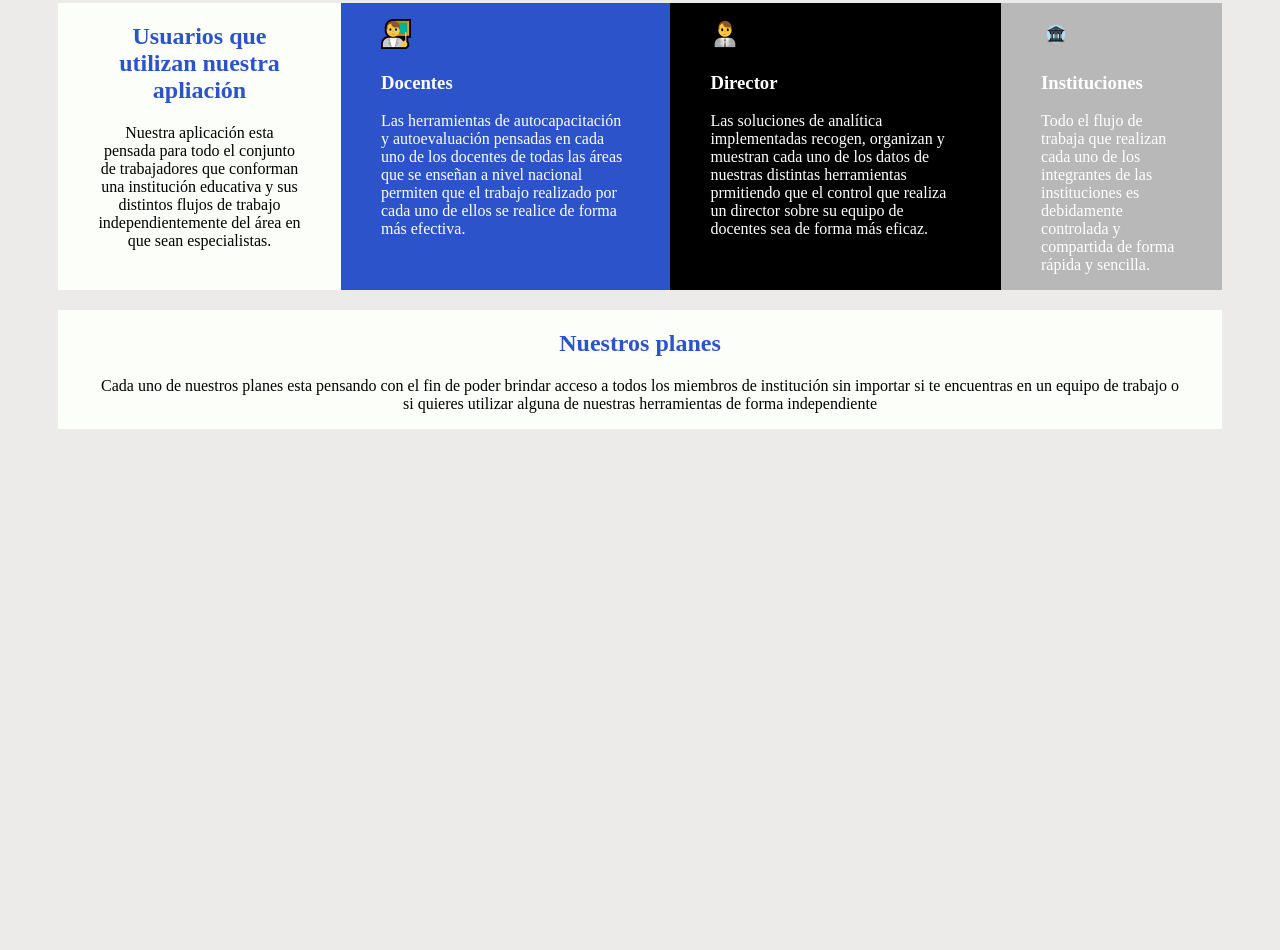
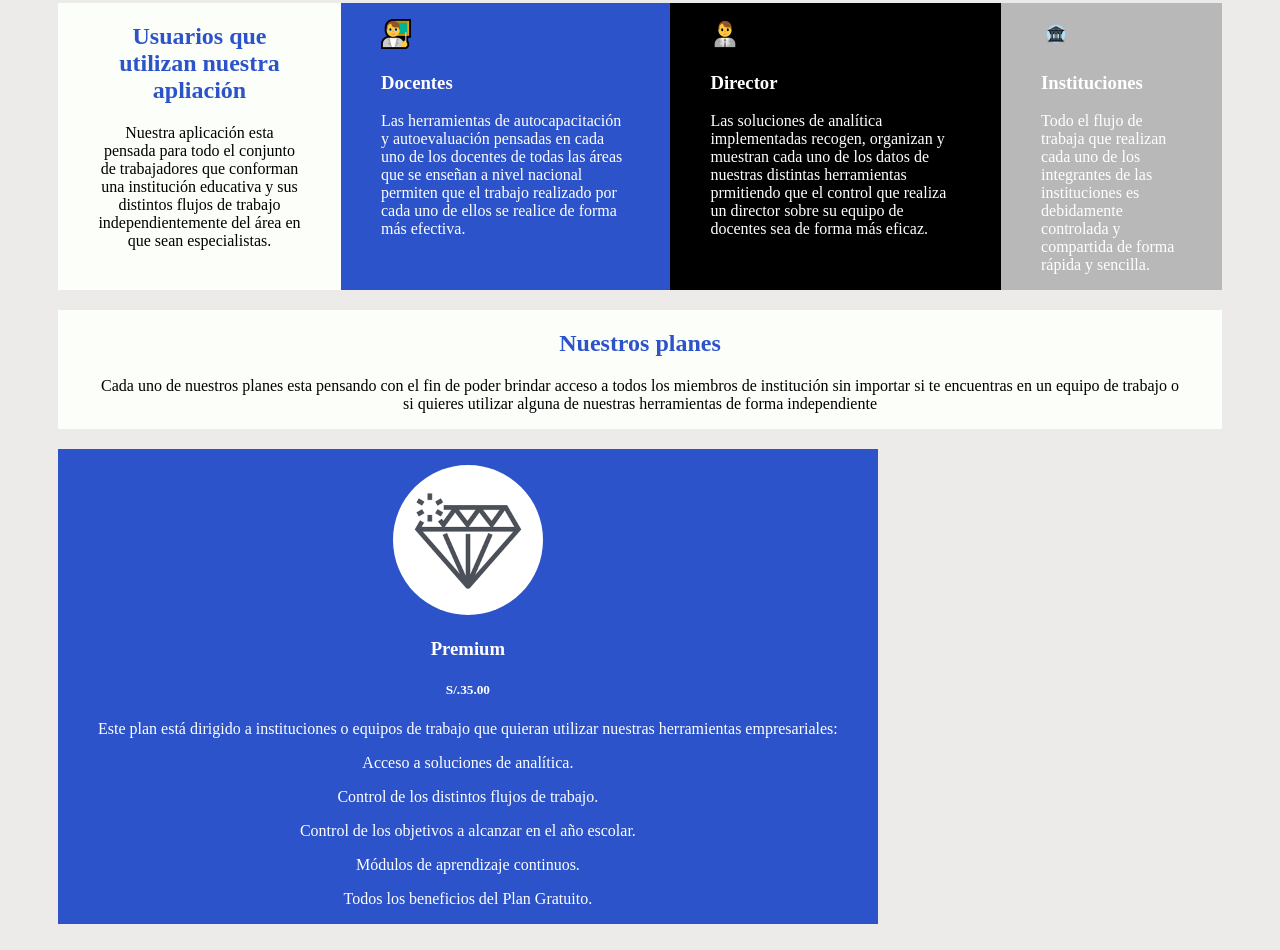
Before and after one commit to samirsoft-ux/Phantoms_Landing_Page, a plain HTML site: page docs/index.html in a window 1280 px wide. Shown: the part 1310-2260 px from the top of the page. Before the commit the page ends 1747 px from the top, so only its background shows below. Drawn offline with Linux system fonts and the light colour scheme.

Commit message:
feat: plans section
added plans section

```diff
--- a/docs/css/styles.css
+++ b/docs/css/styles.css
@@ -193,3 +193,12 @@ section{
 .sec_nav{
     justify-content: center;
 }
+.sec_nav nav li{
+    float: left;
+    padding: 25px;
+}
+.sec_nav nav li:last-child{
+    background-color: #2C53C9;
+    color: white;
+    border-radius: 25px;
+}
--- a/docs/index.html
+++ b/docs/index.html
@@ -8,7 +8,6 @@
     <meta name="description" content="Asimov Landing Page">
 
     <title>Landing</title>
-
     <link rel="stylesheet" href="css/styles.css">
 </head>
 <body>
@@ -115,5 +114,24 @@
     </div>
 </section>
 
+<section class="sec_two" id="plans">
+    <div class="td_four">
+        <div class="td_four_one">
+            <figure style="text-align: center">
+                <img src="images/pre.png" alt="" class="img_circle" style="width: 150px">
+                <h3 style="color: white">Premium</h3>
+                <h5 style="color: white">S/.35.00</h5>
+                <p style="color: white">Este plan está dirigido a instituciones o equipos de trabajo que quieran utilizar nuestras herramientas empresariales:</p>
+                <p style="color: white">Acceso a soluciones de analítica.</p>
+                <p style="color: white">Control de los distintos flujos de trabajo.</p>
+                <p style="color: white">Control de los objetivos a alcanzar en el año escolar.</p>
+                <p style="color: white">Módulos de aprendizaje continuos.</p>
+                <p style="color: white">Todos los beneficios del Plan Gratuito.</p>
+            </figure>
+        </div>
+    </div>
+
+</section>
+<br>
 </body>
 </html>
```
